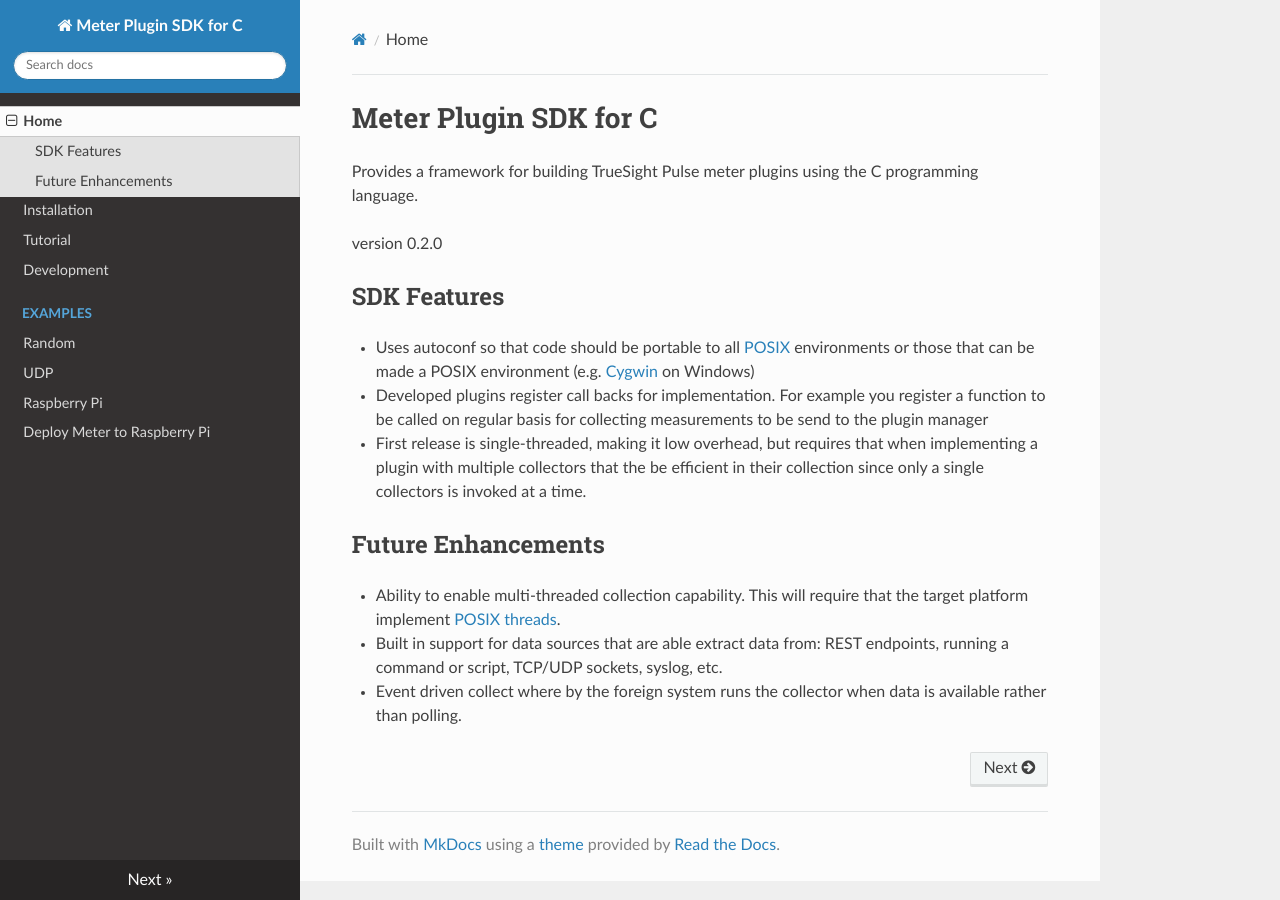
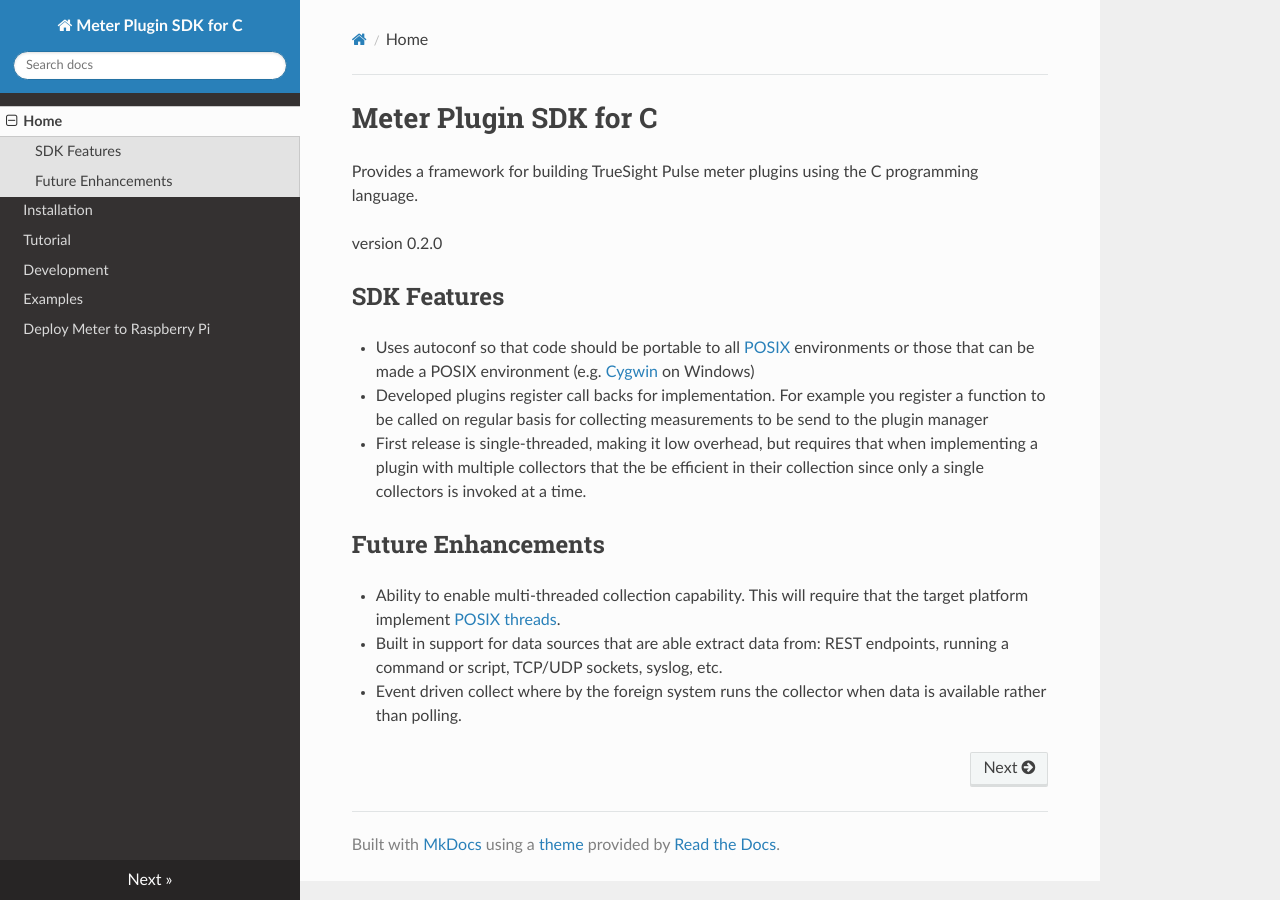
Before and after one commit to jdgwartney/meter-plugin-c, an MkDocs documentation site: the page built from docs/index.md, in a window 1280 px wide. Built offline with MkDocs 1.6.1, drawn with Linux system fonts in a browser that asks for light colours; nearby versions of some CDN libraries; old or Windows-style settings are respelled for this version of MkDocs.

Commit message:
Fix example links

```diff
--- a/mkdocs.yml
+++ b/mkdocs.yml
@@ -7,8 +7,5 @@
 - Installation: 'install/index.md'
 - Tutorial: 'tutorial/index.md'
 - Development: 'development/index.md'
-- Examples:
-    - Random: 'examples/random.md'
-    - UDP: 'examples/udp.md'
-    - Raspberry Pi: 'examples/raspberry_pi.md'
+- Examples: 'examples/index.md'
 - Deploy Meter to Raspberry Pi: 'tutorial/install_meter.md'
```
Also changed, not shown: docs/examples/index.md (added, +6 -0 lines), docs/examples/hello.md (deleted).
